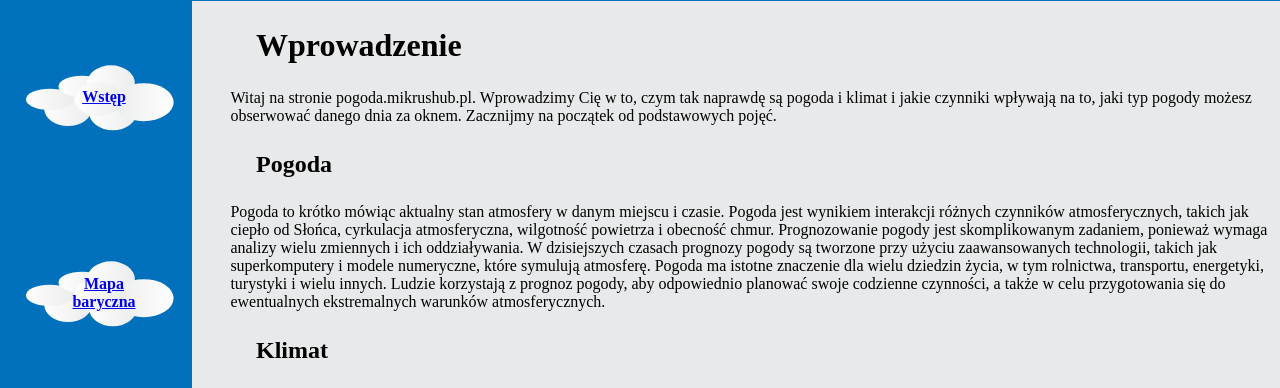
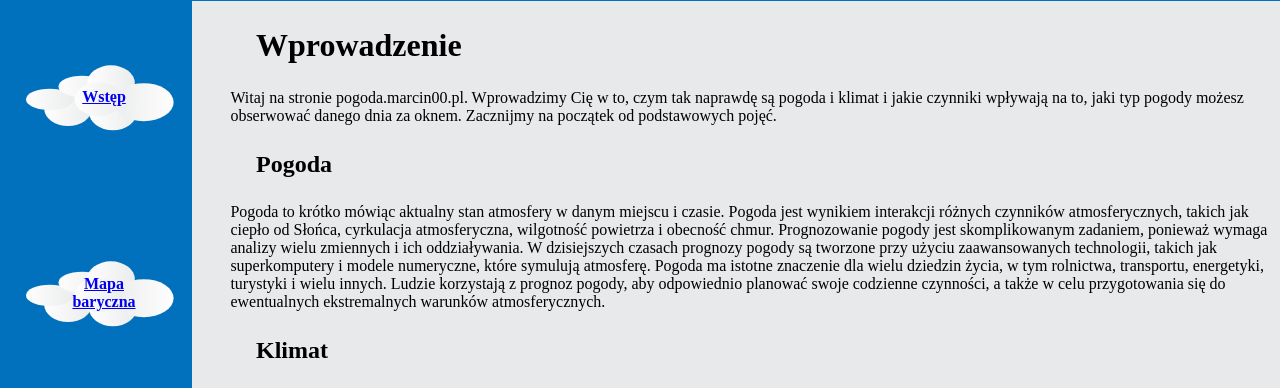
Before and after one commit to Marcin-Ramotowski/weather-site, a PHP site: page / in a window 1280 px wide. Shown: the part 149-537 px from the top of the page. Run offline with PHP 8.4, Linux system fonts and the light colour scheme.

Commit message:
Changed domain on the main page

```diff
--- a/files/index.php
+++ b/files/index.php
@@ -1,7 +1,7 @@
 <?php include("template.php"); ?>
     <h1 class="header">Wprowadzenie</h1>
     <p class="text-block">
-        Witaj na stronie pogoda.mikrushub.pl. Wprowadzimy Cię w to, czym tak naprawdę są pogoda i klimat i jakie czynniki wpływają na to,
+        Witaj na stronie pogoda.marcin00.pl. Wprowadzimy Cię w to, czym tak naprawdę są pogoda i klimat i jakie czynniki wpływają na to,
         jaki typ pogody możesz obserwować danego dnia za oknem. Zacznijmy na początek od podstawowych pojęć.
     </p>
     <h2 class="header">Pogoda</h2>
```
